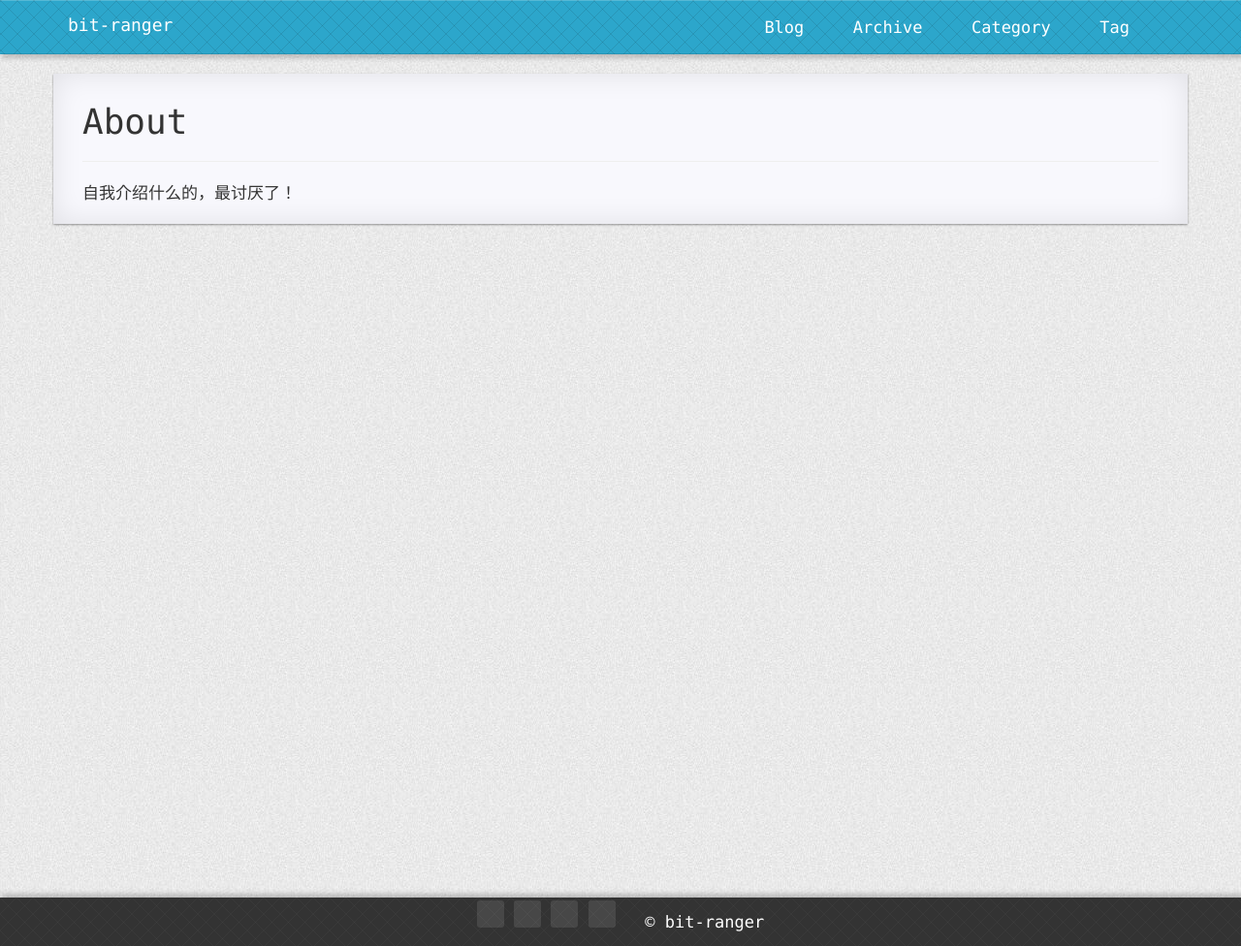
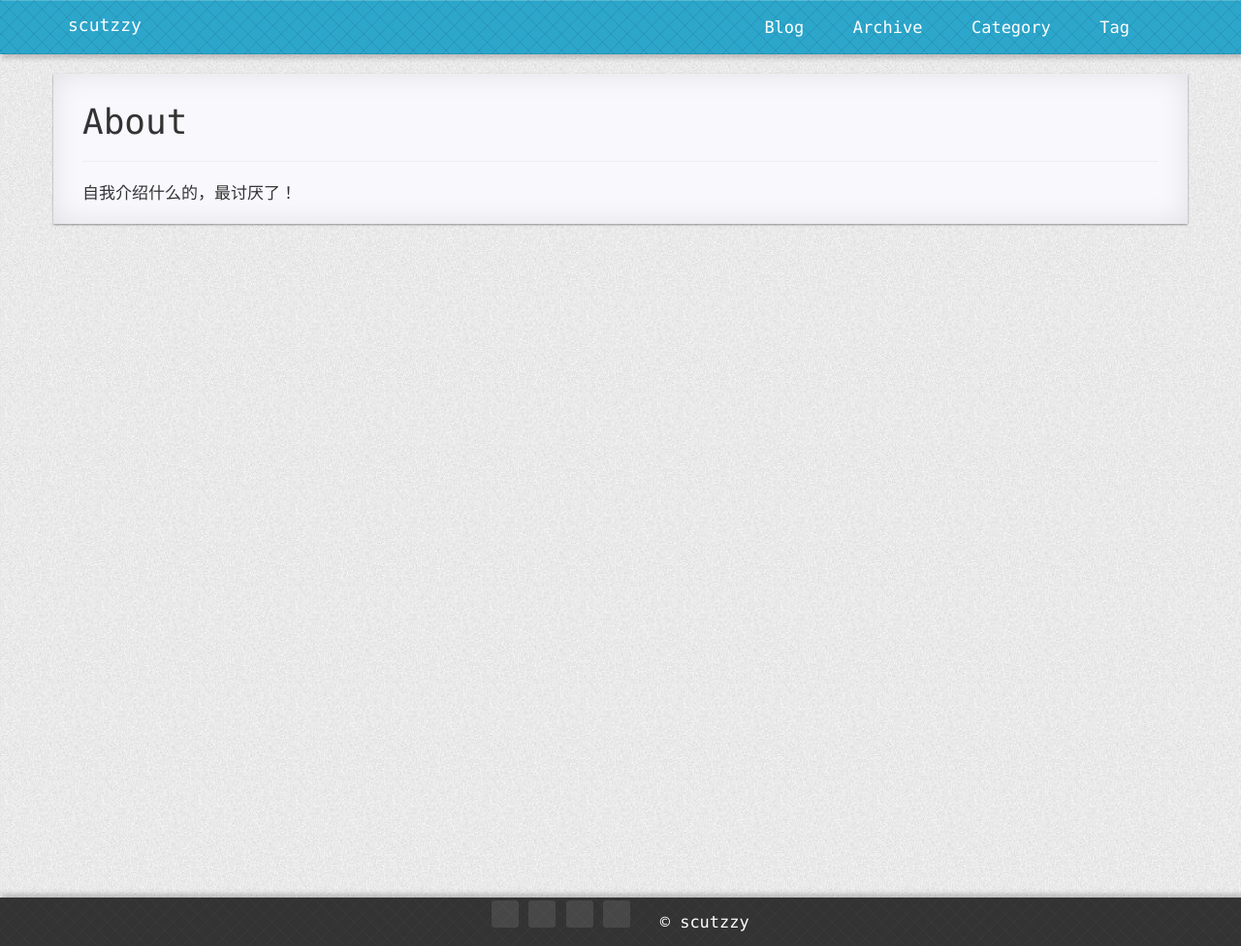
Before and after one commit to scutzzy/scutzzy.github.io, a Jekyll site: the page built from pages/4about.md, in a window 1280 px wide. Shown: the whole page at 97% size. Built offline with Jekyll 4.4.1, drawn with Linux system fonts in a browser that asks for light colours; nearby versions of some CDN libraries; comment, search, counter and statistics services are not loaded; a style sheet for code colours, icons or effects is not loaded.

Commit message:
init_0.2

```diff
--- a/_config.yml
+++ b/_config.yml
@@ -27,11 +27,11 @@ defaults:
 
 
 
-title: "bit-ranger"
-email: sincerebravefight@gmail.com
+title: "scutzzy"
+email: zzygit@gmail.com
 description: ""
 github:
-  username: bit-ranger
+  username: scutzzy
 swiftype:
   searchId: iXZyPokVfxFaBTvi64Y6
 gitment:
@@ -39,9 +39,5 @@ gitment:
     client_id: c81df9b511e1408813b7
     client_secret: f9efc7ae41a09b94e306fd34cb32d8fc959594d8
 
-url: "https://bit-ranger.github.io/blog"
-imgrepo: "https://bit-ranger.github.io/blog/static/img"
-
-
-#url: "http://127.0.0.1:4000"
-#imgrepo: "http://127.0.0.1:4000/static/img"
+url: "https://scutzzy.github.io/blog"
+imgrepo: "https://scutzzy.github.io/blog/static/img"
--- a/_includes/footer.html
+++ b/_includes/footer.html
@@ -5,7 +5,7 @@
                 <a class="foot-item" href="{{ '/feed.xml' | prepend: site.baseurl | prepend: site.url }}" target="_blank"><span class="octicon octicon-rss"></span></a>
                 <a class="foot-item" href="{{ '/link/' | prepend: site.baseurl | prepend: site.url }}"><span class="octicon octicon-link-external"></span></a>
                 &nbsp;
-                <a href="https://github.com/bit-ranger"><span class="word-keep">&copy; bit-ranger</span></a>
+                <a href="https://github.com/scutzzy"><span class="word-keep">&copy; scutzzy</span></a>
         </div>
     </footer>
     <script type="text/javascript" src="https://cdn.bootcss.com/jquery/1.11.3/jquery.min.js"></script>
```
